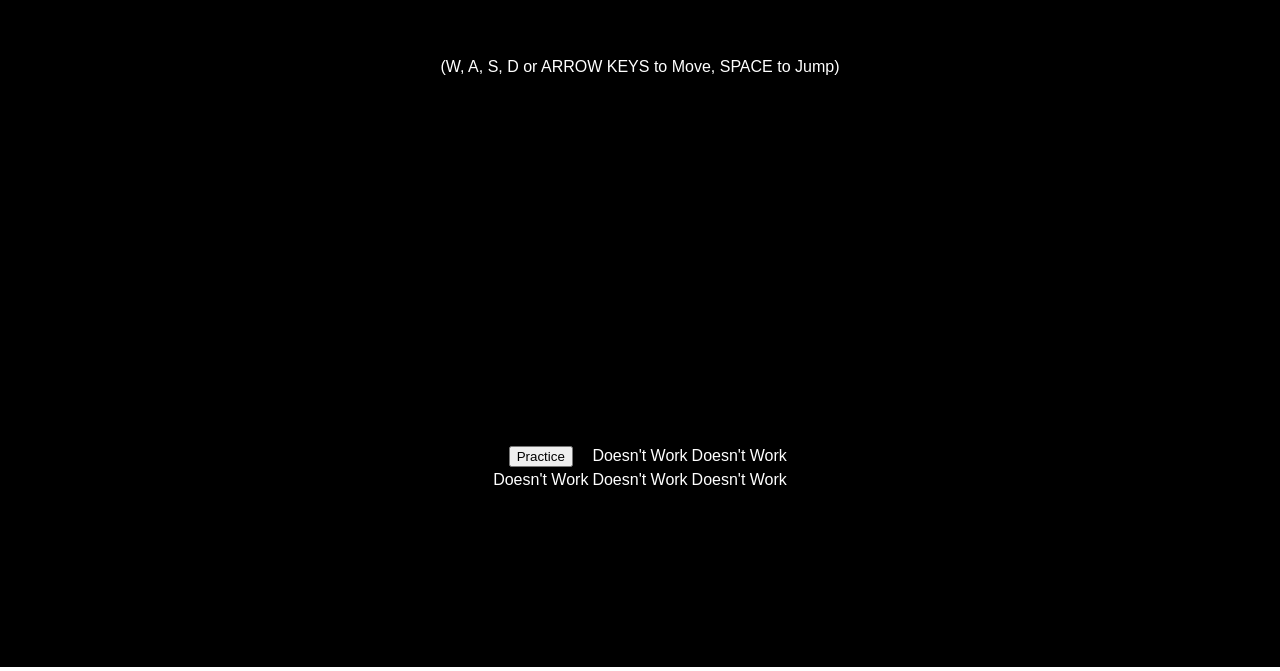
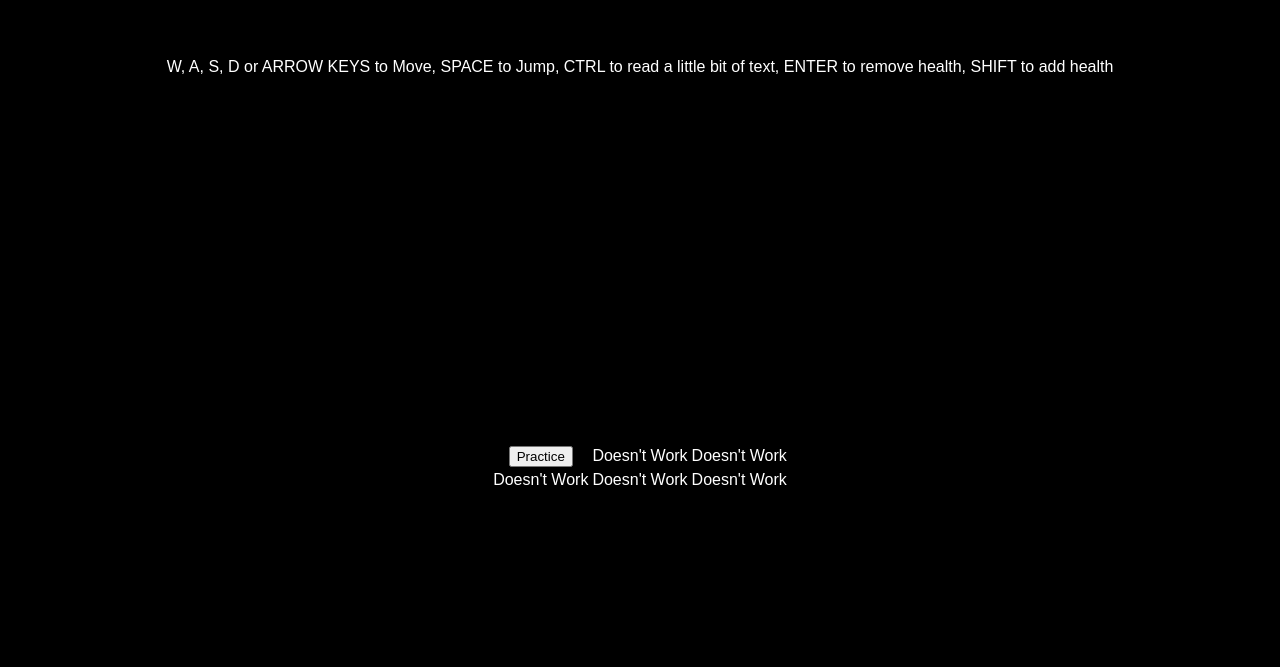
Before and after one commit to bmeduho/Doll-Game, a plain HTML site: page Code/HTML/HTMLv2.html in a window 1280 px wide. Shown: the part 133-804 px from the top of the page. Drawn offline with Linux system fonts and the light colour scheme.

Commit message:
Update HTMLv2.html

```diff
--- a/Code/HTML/HTMLv2.html
+++ b/Code/HTML/HTMLv2.html
@@ -82,7 +82,7 @@
 
 		<div id="blocker">
 			<div id="instructions">
-				(W, A, S, D or ARROW KEYS to Move, SPACE to Jump)
+				W, A, S, D or ARROW KEYS to Move, SPACE to Jump, CTRL to read a little bit of text, ENTER to remove health, SHIFT to add health
 			</div>
 			<div id="levelSelect">
 				<table>
```
